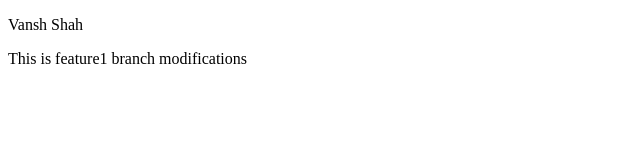
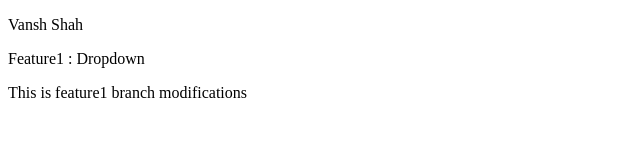
Before and after one commit to Vansh304Shah/LocalRepo, a plain HTML site: page index.html in a window 1280 px wide. Shown: the whole page, without its empty margins (0-640 px from the left). Drawn offline with Linux system fonts and the light colour scheme.

Commit message:
Feature1 Dropdown

```diff
--- a/index.html
+++ b/index.html
@@ -7,7 +7,7 @@
 </head>
 <body>
     <p>Vansh Shah</p>
-
+    Feature1 : Dropdown
     <p>This is feature1 branch modifications</p>
 </body>
 </html>
```
